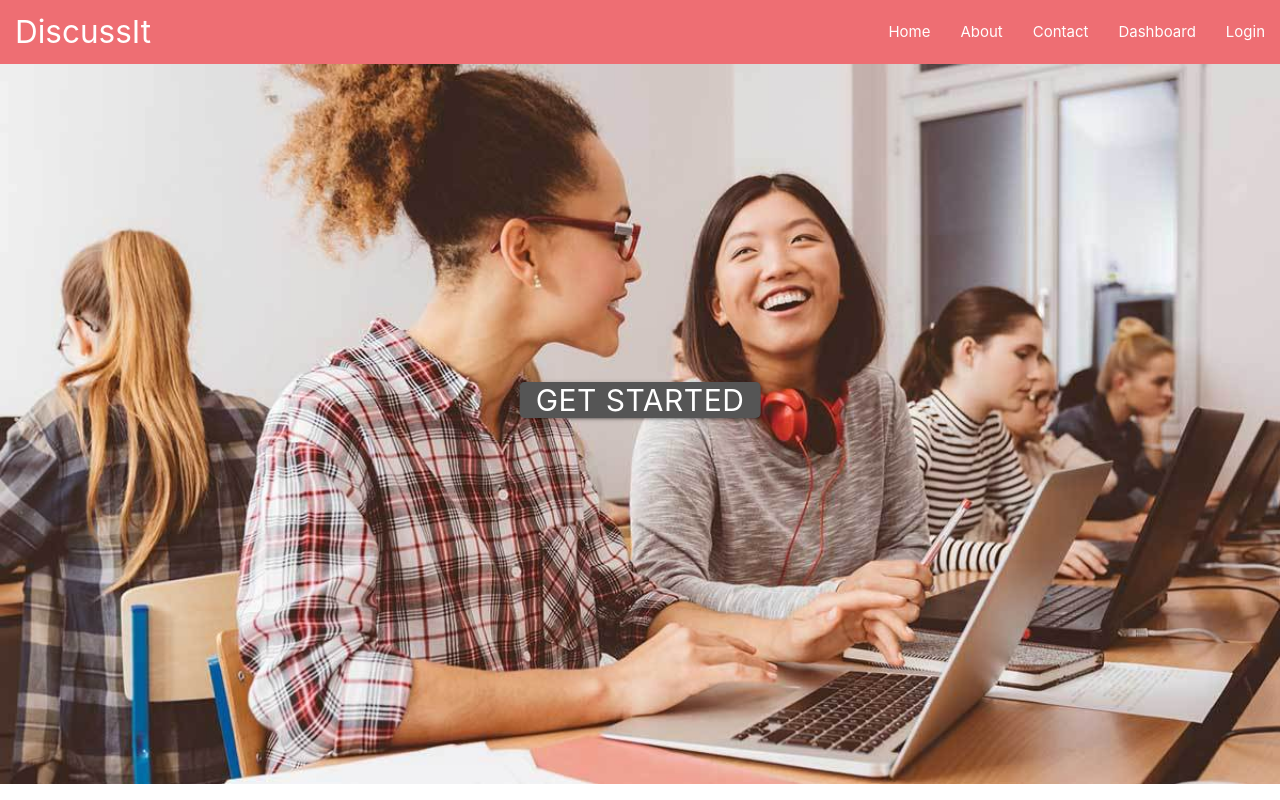
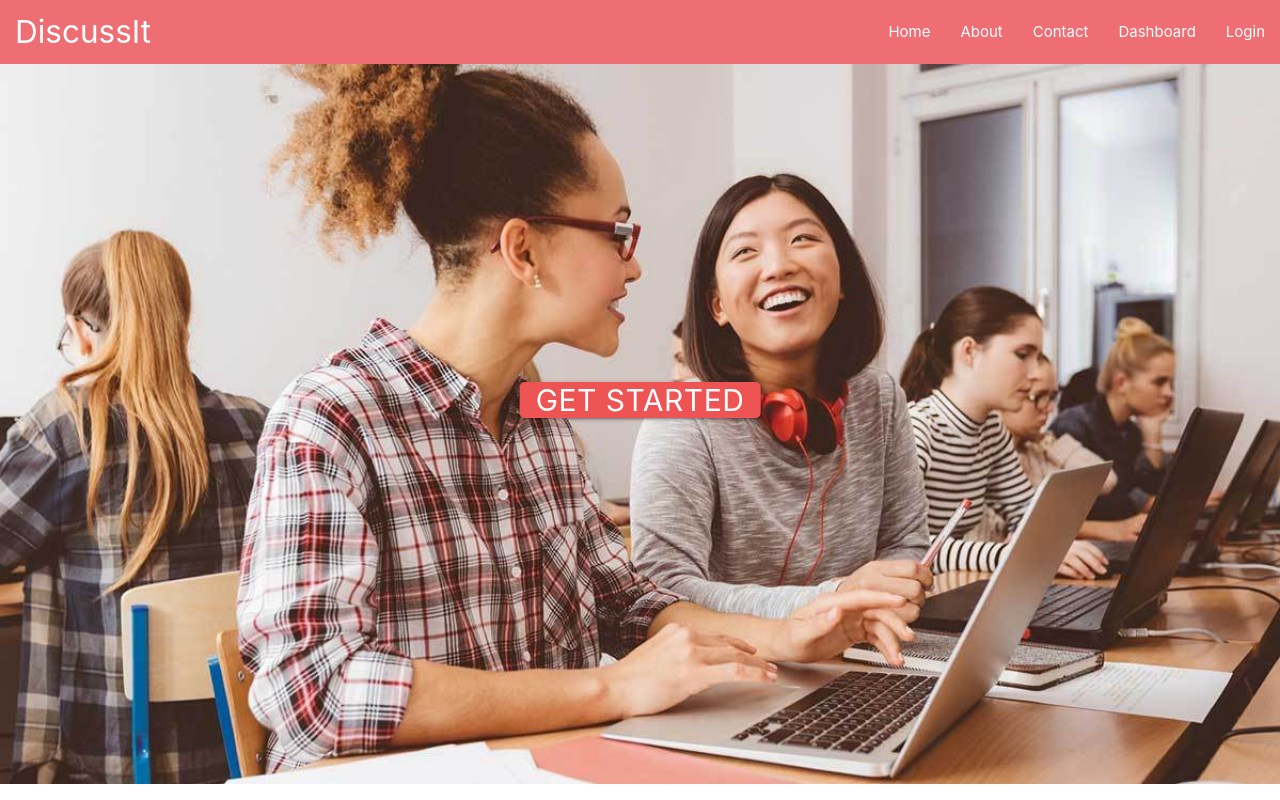
Before and after one commit to byadav02717/discussit, a React (Create React App) app in the folder client/: page / in a window 1280 px wide. Built offline with nearby package versions, Linux system fonts and the light colour scheme.

Commit message:
change color of button in middle

```diff
--- a/client/src/css/Home.css
+++ b/client/src/css/Home.css
@@ -9,7 +9,7 @@
     left: 50%;
     transform: translate(-50%, -50%);
     -ms-transform: translate(-50%, -50%);
-    background-color: #555;
+    background-color: #ef5455;
     color: white;
     font-size: 30px;
     border: none;
```
